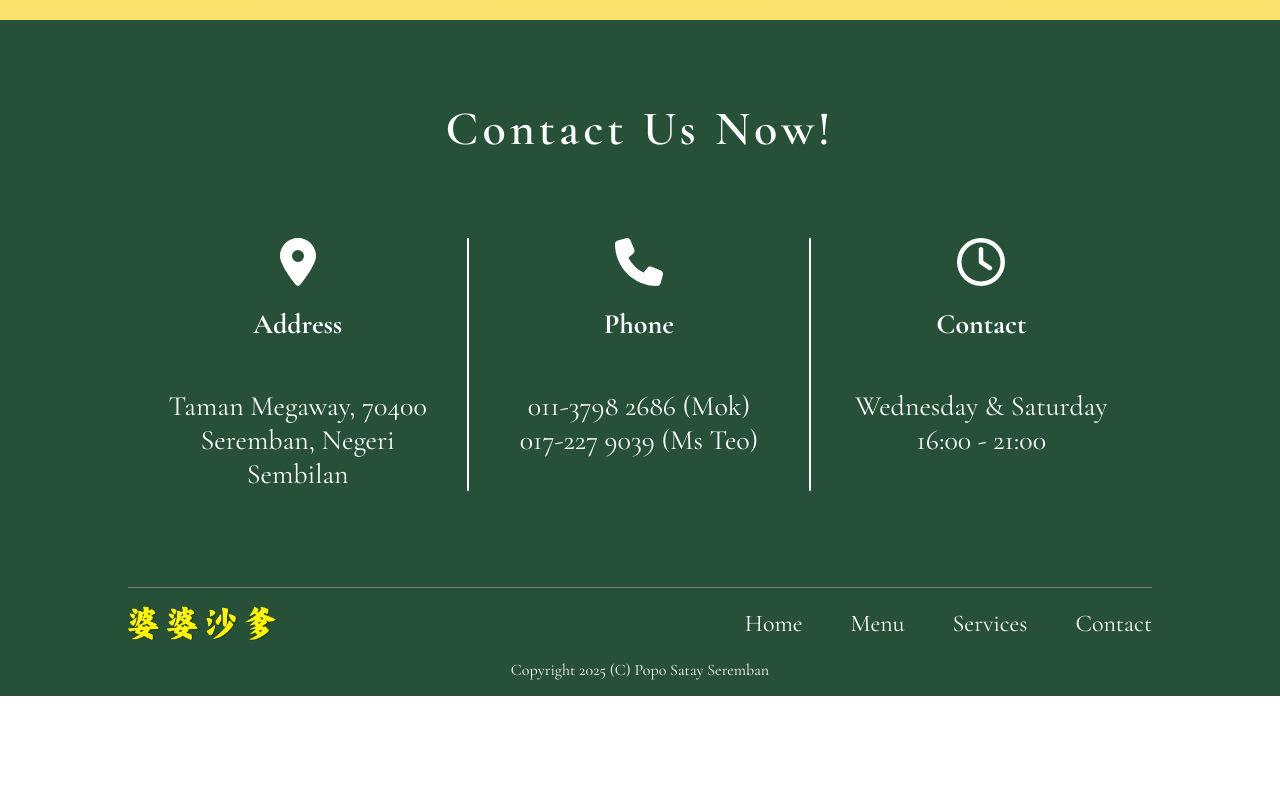
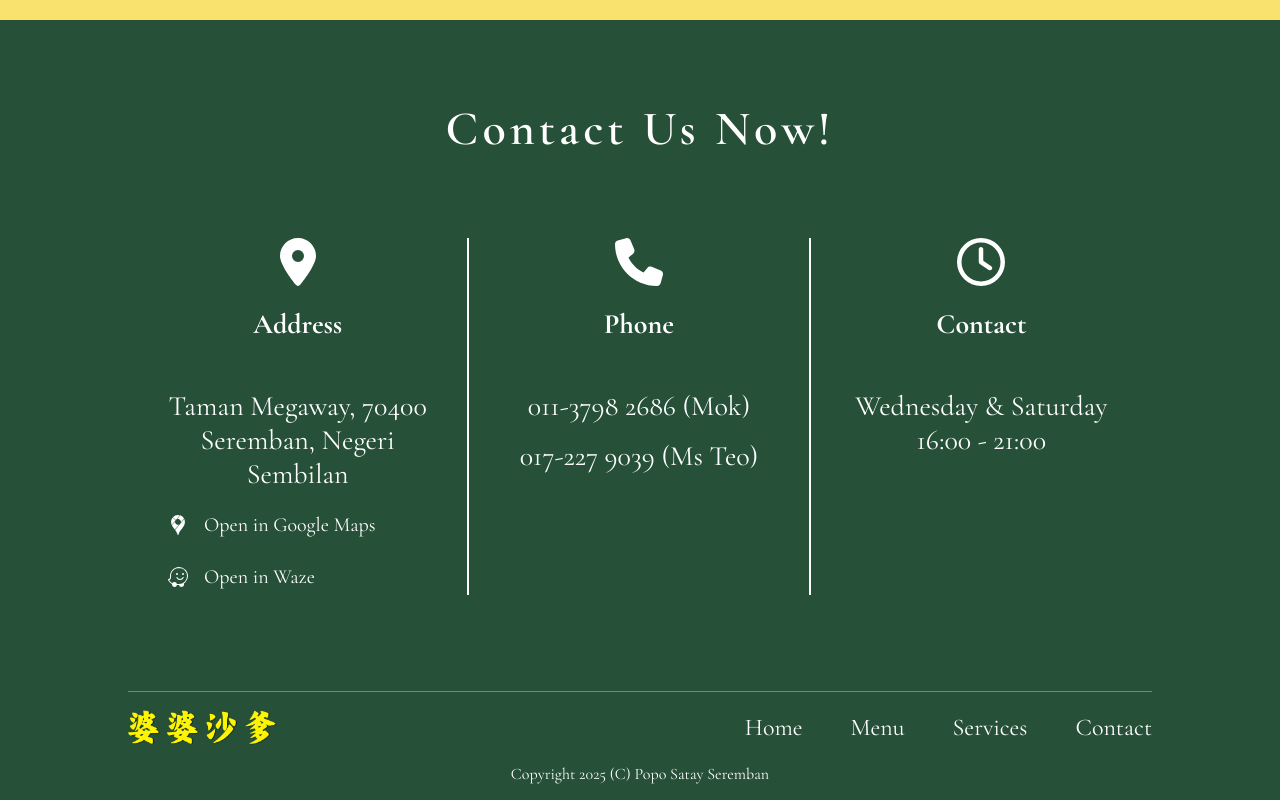
Before and after one commit to nalliethan/popo-satay-seremban, a React (Vite) app: page / in a window 1280 px wide. Shown: the part 2412-3212 px from the top of the page. Before the commit the page ends 3108 px from the top, so only its background shows below. Built offline with nearby package versions, Linux system fonts and the light colour scheme; a web font is replaced by a local one.

Commit message:
Add google map and waze links to the address section.

```diff
--- a/src/components/Contact/Contact.css
+++ b/src/components/Contact/Contact.css
@@ -37,6 +37,33 @@
 .contact-title h3,
 .contact-text p{
     font-size: 1.75rem;
+}
+
+.map-links{
+    display: flex;
+    flex-direction: column;
+}
+
+.map-links a{
+    color: white;
+    font-size: 1.25rem;
+    text-decoration: none;
+    padding-block: 6px;
+    display: flex;
+    align-items: center;
+    margin-top: 1rem;
+}
+
+.map-links a:hover{
+    color: rgb(249, 199, 71);
+}
+
+.map-links .icon{
+    margin-right: 1rem;
+}
+
+.contact-list:nth-child(2) .contact-text p{
+    margin-bottom: 1rem;
 }
 
 
--- a/src/components/Contact/Contact.jsx
+++ b/src/components/Contact/Contact.jsx
@@ -1,6 +1,8 @@
 import React from 'react'
 import './Contact.css'
 import { FaLocationDot, FaPhone, FaRegClock  } from "react-icons/fa6";
+import { SiGooglemaps,SiWaze  } from "react-icons/si";
+import { SiWhatsapp } from "react-icons/si";
 
 const Contact = () => {
     const contactList = [
@@ -10,6 +12,8 @@ const Contact = () => {
           title: 'Address',
           lines: ['Taman Megaway, 70400 ',
           'Seremban, Negeri Sembilan'],
+          googleMapUrl: 'https://www.google.com/maps/dir//312,+Jalan+Pinang+Gading+2,+Taman+Megaway,+70400+Seremban,+Negeri+Sembilan/@2.7047201,101.9249021,6929m/data=!3m1!1e3!4m8!4m7!1m0!1m5!1m1!1s0x31cddddfba4d6e37:0xadcd3d972dc00862!2m2!1d101.9598803!2d2.7410832?entry=ttu&g_ep=EgoyMDI1MDQwNy4wIKXMDSoJLDEwMjExNjM5SAFQAw%3D%3D',
+          wazeUrl: 'https://waze.com/ul?ll=2.7410832,101.9598803&navigate=yes',
         },
         {
           id:2,
@@ -43,6 +47,27 @@ const Contact = () => {
               {list.lines.map((line,idx) => {
                 return <p key={idx}>{line}</p>
               })}
+
+              {list.title === "Address" && (
+                <div className='map-links'>
+                  <a href={list.googleMapUrl}
+                    target='_blank'
+                    rel='noopener noreferrer'
+                    className='contact-link'>
+                    <SiGooglemaps className='icon'/>
+                    Open in Google Maps
+                  </a>
+
+                  <a href={list.wazeUrl}
+                    target='_blank'
+                    rel='noopener noreferrer'
+                    className='contact-link'>
+                    <SiWaze className='icon'/>
+                    Open in Waze
+                  </a>
+
+                </div>
+              )}
             </div>
           </div>
         })}
```
